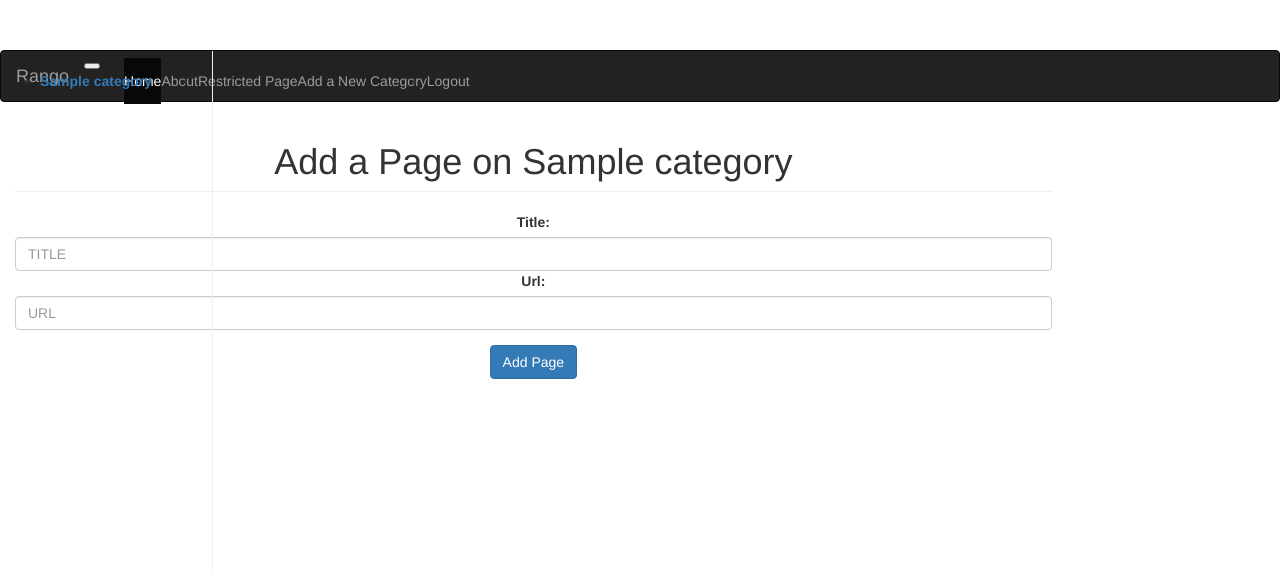
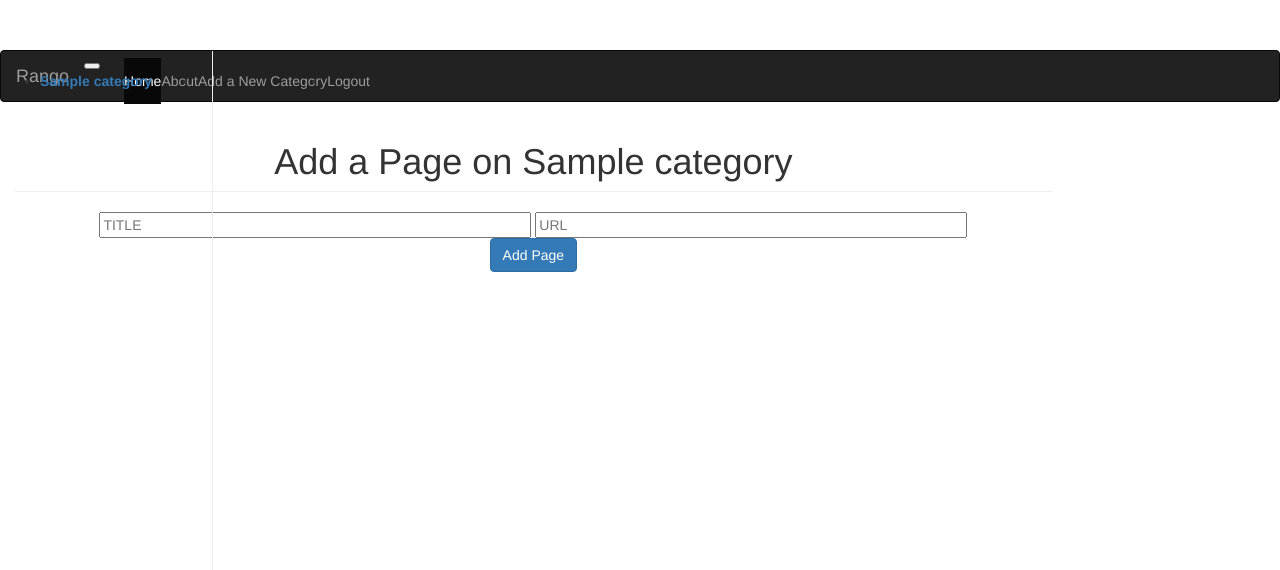
Before and after one commit to mariobischoff/tango_with_django, a Django app: a page that uses templates/rango/add_page.html in a window 1280 px wide. Shown: the top 570 px of the page. Run offline with Django 3.2, Linux system fonts and the light colour scheme; a user stored in the database is signed in; tables that the repository leaves empty hold one stand-in row (values such as "Sample post"); some libraries are stand-ins or nearby versions.

Commit message:
add some changes

```diff
--- a/rango/form.py
+++ b/rango/form.py
@@ -15,14 +15,8 @@ class CategoryForm(forms.ModelForm):
 
 
 class PageForm(forms.ModelForm):
-    title = forms.CharField(max_length=128,
-                            help_text="Please enter the title of the page.",
-                            widget=forms.TextInput(attrs={'class': 'form-control',
-                                                          'placeholder': 'TITLE'}))
-    url = forms.URLField(max_length=200,
-                         help_text="Please enter the URL of the page.",
-                         widget=forms.URLInput(attrs={'class': 'form-control',
-                                                      'placeholder': 'URL'}))
+    title = forms.CharField(max_length=128, widget=forms.TextInput(attrs={'placeholder': 'TITLE', 'size': 50}))
+    url = forms.URLField(max_length=200, widget=forms.URLInput(attrs={'placeholder': 'URL', 'size': 50}))
     views = forms.IntegerField(widget=forms.HiddenInput() , initial=0)
 
     class Meta:
--- a/rango/urls.py
+++ b/rango/urls.py
@@ -4,9 +4,7 @@ from . import views
 urlpatterns = [
     url(r'^$', views.index, name='index'),
     url(r'^about/$', views.about, name='about'),
-    # url(r'^login/$', views.user_login, name='login'),
-    # url(r'^logout/$', views.user_logout, name='logout'),
-    # url(r'^register/$', views.register, name='register'),
+    url(r'^goto/$', views.track_url, name='goto'),
     url(r'^restricted/$', views.restricted, name='restricted'),
     url(r'^category/(?P<category_name_slug>[\w\-]+)/$',
         views.show_category, name='show_category'),
--- a/rango/views.py
+++ b/rango/views.py
@@ -1,6 +1,6 @@
 from datetime import datetime
 from django.contrib.auth.decorators import login_required
-from django.shortcuts import render
+from django.shortcuts import render, redirect
 from django.contrib.auth import authenticate, login, logout
 from django.http import HttpResponseRedirect, HttpResponse
 from django.core.urlresolvers import reverse
@@ -17,6 +17,20 @@ def get_server_side_cookie(request, cookie, default_val=None):
         val = default_val
     return val
 
+def track_url(request):
+    page_id = None
+    url = '/rango/'
+    if request.method == 'GET':
+        if 'page_id' in request.GET:
+            page_id = request.GET['page_id']
+            try:
+                page = Page.objects.get(id=page_id)
+                page.views += 1
+                page.save()
+                url = page.url
+            except:
+                pass
+    return redirect(url)
 
 def visitor_cookie_handler(request):
     visits = int(get_server_side_cookie(request, 'visits', '1'))
@@ -32,7 +46,6 @@ def visitor_cookie_handler(request):
         request.session['last_visit'] = last_visit_cookie
     request.session['visits'] = visits
 
-
 def index(request):
     category_list = Category.objects.order_by('-likes')[:5]
     page_list = Page.objects.order_by('-views')[:5]
@@ -41,7 +54,6 @@ def index(request):
     context_dict['visits'] = request.session['visits']
     response = render(request, 'rango/index.html', context_dict)
     return response
-
 
 # def register(request):
 #     registered = False
@@ -93,7 +105,6 @@ def index(request):
 # #     logout(request)
 # #     return HttpResponseRedirect(reverse('index'))
 
-
 @login_required
 def restricted(request):
     return HttpResponse("Since you're logged in, you can see this text!")
@@ -122,7 +133,6 @@ def add_category(request):
         else:
             print(form.errors)
     return render(request, 'rango/add_category.html', {'form': form})
-
 
 def add_page(request, category_name_slug):
     try:
--- a/templates/rango/add_category.html
+++ b/templates/rango/add_category.html
@@ -15,8 +15,6 @@
                 {{ hidden }}
             {% endfor %}
             {% for field in form.visible_fields %}
-                <!--{{ field.errors }}-->
-                <!--{{ field.help_text }}-->
                 {{ field|as_bootstrap }}
             {% endfor %}
             <br>
--- a/templates/rango/add_page.html
+++ b/templates/rango/add_page.html
@@ -1,5 +1,6 @@
 {% extends 'rango/base_bootstrap.html' %}
 {% load staticfiles %}
+{% load bootstrap_toolkit %}
 
 
 {% block title_block %}
@@ -15,16 +16,14 @@
         <center><h1>Add a Page on {{ category }}</h1></center>
         <center>
         <form method="post" action="/rango/category/{{ category.slug }}/add_page/">
-            <div class="form-group">
             {% csrf_token %}
             {% for hidden in form.hidden_fields %}
                 {{ hidden }}
             {% endfor %}
             {% for field in form.visible_fields %}
-                    {{field.label_tag}}
-                    {{ field }}
+                {{ field|as_bootstrap }}
             {% endfor %}
-            </div>
+            <br>
             <button class="btn btn-primary" type="submit" name="submit">Add Page</button>
         </form>
         </center>
--- a/templates/rango/base_bootstrap.html
+++ b/templates/rango/base_bootstrap.html
@@ -17,9 +17,6 @@
     <!-- Bootstrap core CSS -->
     <link href="http://v4-alpha.getbootstrap.com/dist/css/bootstrap.min.css"
                 rel="stylesheet">
-    <!--<link rel="stylesheet" href="https://stackpath.bootstrapcdn.com/bootstrap/4.1.3/css/bootstrap.min.css"-->
-          <!--integrity="sha384-MCw98/SFnGE8fJT3GXwEOngsV7Zt27NXFoaoApmYm81iuXoPkFOJwJ8ERdknLPMO"-->
-          <!--crossorigin="anonymous">-->
 
     <!-- Custom styles for this template -->
     <link href="{% static 'css/bootstrap.css' %}" rel="stylesheet">
@@ -51,11 +48,6 @@
             </a>
           </li>
           {% if user.is_authenticated %}
-          <li class="nav-item">
-            <a class="nav-link" href="{% url 'restricted' %}">
-                Restricted Page
-            </a>
-          </li>
           <li class="nav-item">
             <a class="nav-link" href="{% url 'add_category' %}">
                 Add a New Category
--- a/webhose_search.py
+++ b/webhose_search.py
@@ -6,7 +6,7 @@ import urllib.request
 def read_webhose_key():
     webhose_api_key = None
     try:
-        with open('search.key', 'r') as f:
+        with open('webhose.key', 'r') as f:
             webhose_api_key = f.readline().strip()
     except:
         raise IOError('search.key file not found')
```
Also changed, not shown: templates/rango/category.html (+9 -2 lines), templates/registration/registration_form.html (+12 -2 lines). Lines whose indentation alone changed are shown as unchanged.
